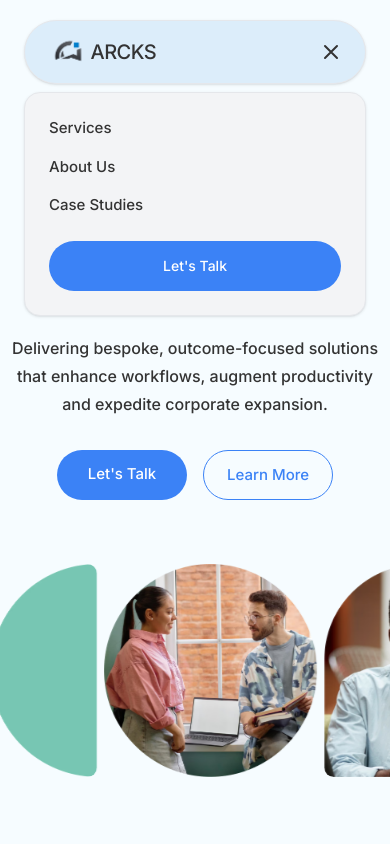
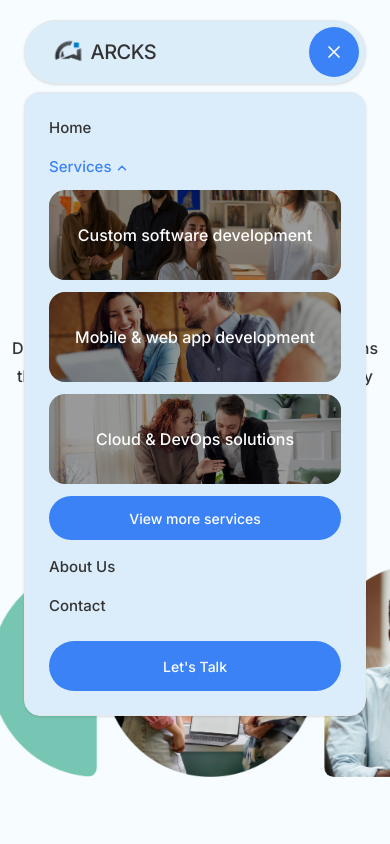
Before and after one commit to Arcks-Techno-Soft/website, a Next.js app: page / in a window 390 px wide. Both pictures are taken after a click on the button 331 px from the left and 52 px from the top of the page. Shown: the top 844 px of the page. Built offline with nearby package versions, Linux system fonts and the light colour scheme.

Commit message:
version-3.7 : Changed the navbar UI and worked on mobile responsiveness of navbar.

```diff
--- a/src/app/globals.css
+++ b/src/app/globals.css
@@ -148,10 +148,20 @@
   * {
     border-color: var(--color-border);
   }
+  html {
+    scroll-behavior: smooth;
+    /* Offset for the fixed navbar so anchored sections aren't hidden behind it */
+    scroll-padding-top: 100px;
+  }
   body {
     background: var(--color-background);
     color: var(--color-foreground);
     letter-spacing: var(--tracking-normal);
+  }
+  @media (prefers-reduced-motion: reduce) {
+    html {
+      scroll-behavior: auto;
+    }
   }
 }
 
--- a/src/components/navbar.tsx
+++ b/src/components/navbar.tsx
@@ -2,7 +2,7 @@
 
 import Image from "next/image";
 import Link from "next/link";
-import { useState } from "react";
+import { useEffect, useRef, useState } from "react";
 import { motion, useMotionValueEvent, useScroll } from "motion/react";
 
 // How far the user must scroll past the top before the navbar starts responding
@@ -13,10 +13,68 @@ const HERO_ZONE_PX = 200;
 // Jitter threshold — small wheel ticks won't trigger hide/show flips.
 const DIFF_THRESHOLD = 5;
 
+// First three services — mirrors the order in `src/components/sections/services.tsx`.
+const servicesPreview = [
+  {
+    title: "Custom software development",
+    img: "/images/service-1.jpg",
+  },
+  {
+    title: "Mobile & web app development",
+    img: "/images/service-2.jpg",
+  },
+  {
+    title: "Cloud & DevOps solutions",
+    img: "/images/service-3.jpg",
+  },
+];
+
 export function Navbar() {
   const [mobileOpen, setMobileOpen] = useState(false);
+  const [mobileServicesOpen, setMobileServicesOpen] = useState(true);
+  const [servicesOpen, setServicesOpen] = useState(false);
   const [hidden, setHidden] = useState(false);
   const { scrollY } = useScroll();
+
+  const navRef = useRef<HTMLElement>(null);
+  const servicesTriggerRef = useRef<HTMLDivElement>(null);
+  const ctaRef = useRef<HTMLDivElement>(null);
+  const [dropdownPos, setDropdownPos] = useState<{ left: number; right: number } | null>(null);
+
+  // Small close delay so the dropdown stays open while the cursor briefly exits
+  // the trigger or panel — prevents flicker on the gap between them.
+  const closeTimeoutRef = useRef<ReturnType<typeof setTimeout> | null>(null);
+  const cancelClose = () => {
+    if (closeTimeoutRef.current) {
+      clearTimeout(closeTimeoutRef.current);
+      closeTimeoutRef.current = null;
+    }
+  };
+  const openServices = () => {
+    cancelClose();
+    setServicesOpen(true);
+  };
+  const scheduleCloseServices = () => {
+    cancelClose();
+    closeTimeoutRef.current = setTimeout(() => setServicesOpen(false), 150);
+  };
+  useEffect(() => cancelClose, []);
+
+  useEffect(() => {
+    const update = () => {
+      if (!navRef.current || !servicesTriggerRef.current || !ctaRef.current) return;
+      const navRect = navRef.current.getBoundingClientRect();
+      const triggerRect = servicesTriggerRef.current.getBoundingClientRect();
+      const ctaRect = ctaRef.current.getBoundingClientRect();
+      setDropdownPos({
+        left: triggerRect.left - navRect.left,
+        right: navRect.right - ctaRect.left + 8,
+      });
+    };
+    update();
+    window.addEventListener("resize", update);
+    return () => window.removeEventListener("resize", update);
+  }, []);
 
   useMotionValueEvent(scrollY, "change", (current) => {
     const previous = scrollY.getPrevious() ?? 0;
@@ -32,6 +90,13 @@ export function Navbar() {
     else if (diff < -DIFF_THRESHOLD) setHidden(false); // scrolling up → show
   });
 
+  const closeMobile = () => {
+    setMobileOpen(false);
+    // Keep services dropdown expanded so it's already open the next time
+    // the user opens the mobile menu.
+    setMobileServicesOpen(true);
+  };
+
   return (
     <motion.header
       initial={{ y: 0 }}
@@ -40,7 +105,10 @@ export function Navbar() {
       className="fixed top-0 left-0 right-0 z-50 flex items-center justify-center pt-5 px-6"
     >
       <div className="w-full max-w-[1280px]">
-        <nav className="relative flex items-center h-16 bg-[#DCEDFA] rounded-full pl-6 pr-1.5 py-1.5 border border-border shadow-sm">
+        <nav
+          ref={navRef}
+          className="relative flex items-center h-16 bg-[#DCEDFA] rounded-full pl-6 pr-1.5 py-1.5 border border-border shadow-sm"
+        >
           {/* Logo */}
           <Link href="/" className="flex items-center shrink-0" aria-label="ARCKS home">
             <div className="flex items-center">
@@ -60,22 +128,41 @@ export function Navbar() {
 
           {/* Desktop Links */}
           <div className="hidden md:flex flex-1 items-center gap-6 ml-10">
-            <button className="flex items-center gap-1 text-[15px] font-medium text-foreground">
-              Services
-              <svg width="14" height="14" viewBox="0 0 14 14" fill="none" className="mt-0.5">
-                <path d="M3.5 5.25L7 8.75L10.5 5.25" stroke="currentColor" strokeWidth="1.5" strokeLinecap="round" strokeLinejoin="round" />
-              </svg>
-            </button>
-            <Link href="#about-us" className="text-[15px] font-medium text-foreground">
+            {/* Services — hover-revealed dropdown (trigger only; panel is anchored to the nav) */}
+            <div
+              ref={servicesTriggerRef}
+              className="relative"
+              onMouseEnter={openServices}
+              onMouseLeave={scheduleCloseServices}
+            >
+              <button
+                type="button"
+                aria-expanded={servicesOpen}
+                aria-haspopup="true"
+                onFocus={openServices}
+                onBlur={scheduleCloseServices}
+                className={`flex items-center gap-1 text-[15px] font-medium transition-colors py-2 ${servicesOpen ? "text-primary" : "text-foreground hover:text-primary"}`}
+              >
+                Services
+                <svg
+                  width="14"
+                  height="14"
+                  viewBox="0 0 14 14"
+                  fill="none"
+                  className={`mt-0.5 transition-transform duration-200 ${servicesOpen ? "rotate-180" : ""}`}
+                >
+                  <path d="M3.5 5.25L7 8.75L10.5 5.25" stroke="currentColor" strokeWidth="1.5" strokeLinecap="round" strokeLinejoin="round" />
+                </svg>
+              </button>
+            </div>
+
+            <a href="#about-us" className="text-[15px] font-medium text-foreground hover:text-primary transition-colors">
               About Us
-            </Link>
-            <Link href="#case-studies" className="text-[15px] font-medium text-foreground">
-              Case Studies
-            </Link>
+            </a>
           </div>
 
           {/* CTA Button */}
-          <div className="hidden md:flex items-center ml-auto">
+          <div ref={ctaRef} className="hidden md:flex items-center ml-auto">
             <Link
               href="#contact"
               className="group relative block h-[50px] w-[140px] bg-primary rounded-full overflow-hidden"
@@ -96,10 +183,15 @@ export function Navbar() {
 
           {/* Mobile Menu Button */}
           <button
-            className="md:hidden ml-auto mr-2 p-2"
-            onClick={() => setMobileOpen(!mobileOpen)}
+            className="md:hidden ml-auto w-[50px] h-[50px] flex items-center justify-center bg-primary text-primary-foreground rounded-full"
+            onClick={() => {
+              const next = !mobileOpen;
+              setMobileOpen(next);
+              if (next) setMobileServicesOpen(true);
+            }}
+            aria-label={mobileOpen ? "Close menu" : "Open menu"}
           >
-            <svg width="24" height="24" viewBox="0 0 24 24" fill="none" stroke="currentColor" strokeWidth="2">
+            <svg width="20" height="20" viewBox="0 0 24 24" fill="none" stroke="currentColor" strokeWidth="2">
               {mobileOpen ? (
                 <path d="M6 6l12 12M6 18L18 6" strokeLinecap="round" />
               ) : (
@@ -109,19 +201,125 @@ export function Navbar() {
               )}
             </svg>
           </button>
+
+          {/* Desktop Services dropdown — anchored to the nav so it spans from
+              the Services trigger's left edge to just before the CTA button. */}
+          <div
+            className={`hidden md:block absolute top-full pt-3 transition-all duration-200 ${servicesOpen ? "visible opacity-100 translate-y-0" : "invisible opacity-0 translate-y-1 pointer-events-none"}`}
+            style={dropdownPos ? { left: dropdownPos.left, right: dropdownPos.right } : { left: 0, right: 0 }}
+            onMouseEnter={openServices}
+            onMouseLeave={scheduleCloseServices}
+          >
+            <div className="bg-[#dbedfa] rounded-[32px] p-5 border border-border shadow-lg">
+              <div className="grid grid-cols-3 gap-4">
+                {servicesPreview.map((service) => (
+                  <a
+                    key={service.title}
+                    href="#services"
+                    className="group/card relative aspect-[4/5] rounded-2xl overflow-hidden"
+                  >
+                    <Image
+                      src={service.img}
+                      alt={service.title}
+                      fill
+                      sizes="(max-width: 1024px) 33vw, 290px"
+                      className={`object-cover transition-transform duration-700 ease-out ${servicesOpen ? "scale-100 group-hover/card:scale-105" : "scale-125"}`}
+                    />
+                    <div aria-hidden="true" className="absolute inset-0 bg-gradient-to-t from-black/70 via-black/20 to-transparent" />
+                    <div className="absolute inset-x-0 bottom-0 p-4 flex items-end justify-between gap-3">
+                      <h3 className="text-white text-[17px] font-medium leading-tight">
+                        {service.title}
+                      </h3>
+                      <span className="w-9 h-9 rounded-full bg-primary flex items-center justify-center shrink-0 text-primary-foreground transition-transform duration-300 group-hover/card:translate-x-0.5">
+                        <svg width="14" height="14" viewBox="0 0 14 14" fill="none">
+                          <path d="M2.5 7h9M7.5 3l4 4-4 4" stroke="currentColor" strokeWidth="1.5" strokeLinecap="round" strokeLinejoin="round" />
+                        </svg>
+                      </span>
+                    </div>
+                  </a>
+                ))}
+              </div>
+              <div className="mt-5 flex justify-center">
+                <a
+                  href="#services"
+                  className="group/more inline-flex items-center gap-1.5 h-[44px] px-5 bg-primary text-primary-foreground text-[14px] font-medium rounded-full hover:bg-primary/90 transition-colors"
+                >
+                  View more services
+                  <svg width="14" height="14" viewBox="0 0 14 14" fill="none" className="transition-transform duration-200 group-hover/more:translate-x-0.5">
+                    <path d="M2.5 7h9M7.5 3l4 4-4 4" stroke="currentColor" strokeWidth="1.5" strokeLinecap="round" strokeLinejoin="round" />
+                  </svg>
+                </a>
+              </div>
+            </div>
+          </div>
         </nav>
 
         {/* Mobile Menu */}
         {mobileOpen && (
-          <div className="md:hidden mt-2 bg-secondary rounded-2xl p-6 border border-border shadow-sm">
+          <div className="md:hidden mt-2 bg-[#dbedfa] rounded-2xl p-6 border border-border shadow-sm">
             <div className="flex flex-col gap-4">
-              <Link href="#services" className="text-[15px] font-medium text-foreground" onClick={() => setMobileOpen(false)}>Services</Link>
-              <Link href="#about-us" className="text-[15px] font-medium text-foreground" onClick={() => setMobileOpen(false)}>About Us</Link>
-              <Link href="#case-studies" className="text-[15px] font-medium text-foreground" onClick={() => setMobileOpen(false)}>Case Studies</Link>
+              <a href="#home" className="text-[15px] font-medium text-foreground" onClick={closeMobile}>Home</a>
+
+              {/* Services — expandable */}
+              <div className="flex flex-col gap-3">
+                <button
+                  type="button"
+                  onClick={() => setMobileServicesOpen((v) => !v)}
+                  aria-expanded={mobileServicesOpen}
+                  className={`flex items-center gap-1 text-[15px] font-medium transition-colors ${mobileServicesOpen ? "text-primary" : "text-foreground"}`}
+                >
+                  Services
+                  <svg
+                    width="14"
+                    height="14"
+                    viewBox="0 0 14 14"
+                    fill="none"
+                    className={`mt-0.5 transition-transform duration-200 ${mobileServicesOpen ? "rotate-180" : ""}`}
+                  >
+                    <path d="M3.5 5.25L7 8.75L10.5 5.25" stroke="currentColor" strokeWidth="1.5" strokeLinecap="round" strokeLinejoin="round" />
+                  </svg>
+                </button>
+
+                {mobileServicesOpen && (
+                  <div className="flex flex-col gap-3">
+                    {servicesPreview.map((service) => (
+                      <a
+                        key={service.title}
+                        href="#services"
+                        onClick={closeMobile}
+                        className="relative h-[90px] rounded-2xl overflow-hidden"
+                      >
+                        <Image
+                          src={service.img}
+                          alt={service.title}
+                          fill
+                          sizes="100vw"
+                          className="object-cover"
+                        />
+                        <div aria-hidden="true" className="absolute inset-0 bg-black/40" />
+                        <span className="absolute inset-0 flex items-center justify-center text-white text-[16px] font-medium text-center px-4">
+                          {service.title}
+                        </span>
+                      </a>
+                    ))}
+                    <a
+                      href="#services"
+                      onClick={closeMobile}
+                      className="inline-flex items-center justify-center h-[44px] bg-primary text-primary-foreground text-[14px] font-medium rounded-full"
+                    >
+                      View more services
+                    </a>
+                  </div>
+                )}
+              </div>
+
+              <a href="#about-us" className="text-[15px] font-medium text-foreground" onClick={closeMobile}>About Us</a>
+              <a href="#contact" className="text-[15px] font-medium text-foreground" onClick={closeMobile}>Contact</a>
+
               <Link
                 href="#contact"
                 className="flex items-center justify-center h-[50px] bg-primary text-primary-foreground text-[14px] font-medium rounded-full mt-2"
-                onClick={() => setMobileOpen(false)}
+                onClick={closeMobile}
               >
                 Let&apos;s Talk
               </Link>
--- a/src/components/sections/hero.tsx
+++ b/src/components/sections/hero.tsx
@@ -3,7 +3,7 @@ import Link from "next/link";
 
 export function Hero() {
   return (
-    <section className="relative pt-[180px] pb-[120px] overflow-hidden">
+    <section id="home" className="relative pt-[180px] pb-[120px] overflow-hidden">
       {/* Text content — constrained to container */}
       <div className="max-w-[1140px] mx-auto px-2">
         <div className="flex flex-col gap-8 mb-16 items-center md:items-start">
--- a/src/components/sections/process.tsx
+++ b/src/components/sections/process.tsx
@@ -23,7 +23,7 @@ export function Process() {
   ];
 
   return (
-    <section className="py-12 md:py-20 px-8">
+    <section id="our-approach" className="py-12 md:py-20 px-8">
       <div className="max-w-[1140px] mx-auto flex flex-col lg:flex-row gap-16 lg:gap-[120px]">
         {/* Left: Title + CTAs */}
         <div className="w-full lg:w-[460px] flex flex-col gap-10 lg:sticky lg:top-32 lg:self-start">
--- a/src/components/sections/testimonials.tsx
+++ b/src/components/sections/testimonials.tsx
@@ -31,7 +31,7 @@ export function Testimonials() {
   const loop = [...reviews, ...reviews];
 
   return (
-    <section className="mt-16 md:mt-24 py-12 md:py-20 overflow-hidden">
+    <section id="testimonials" className="mt-16 md:mt-24 py-12 md:py-20 overflow-hidden">
       <div className="max-w-[1140px] mx-auto px-8">
         <div className="flex flex-col items-center gap-3 mb-14">
           <span className="inline-flex items-center px-2 py-1 bg-primary rounded text-white text-[13px] font-medium uppercase tracking-[1px]">
```
Also changed, not shown: 1 other file (tests, documents, lock files or other folders).
